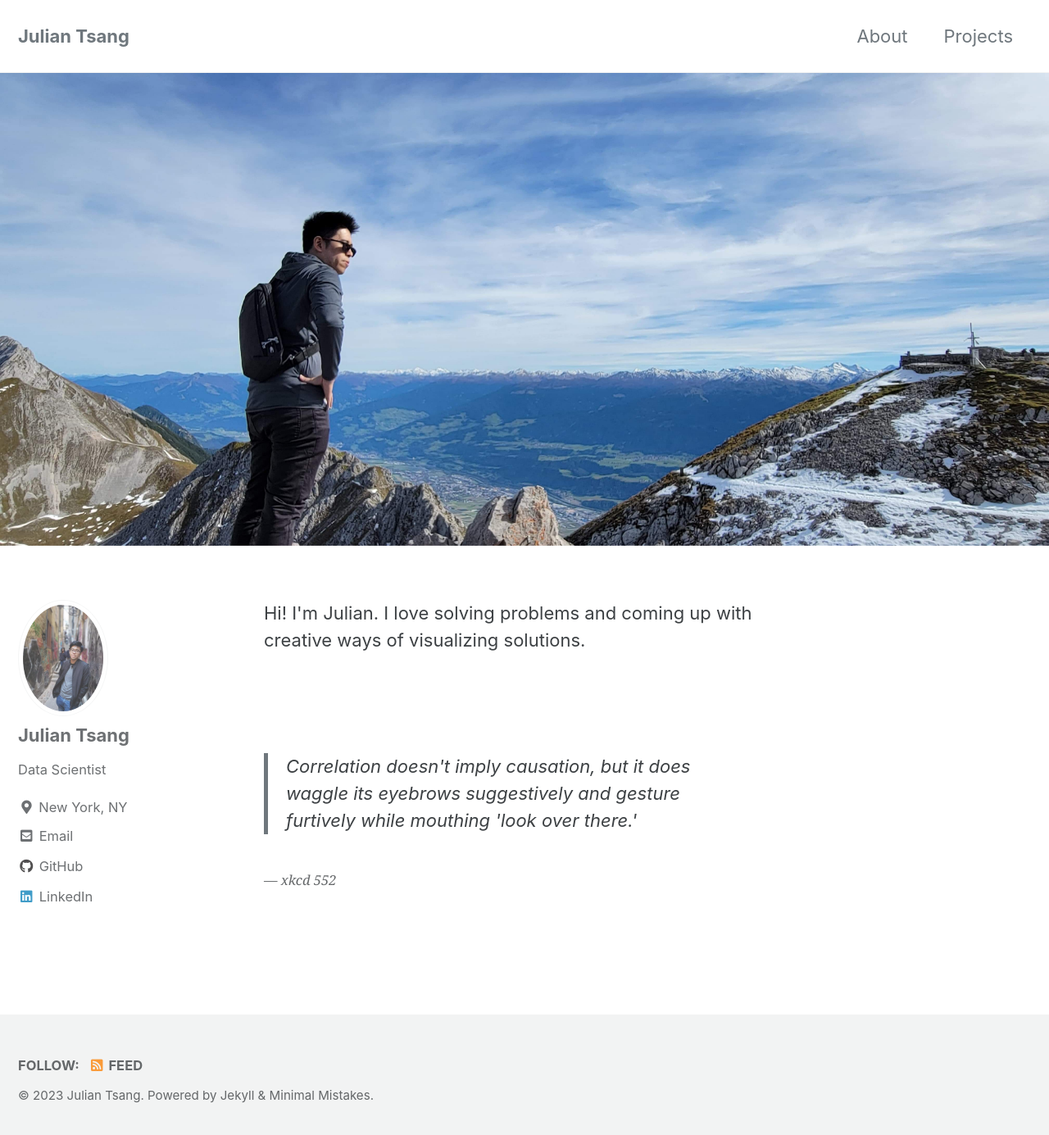
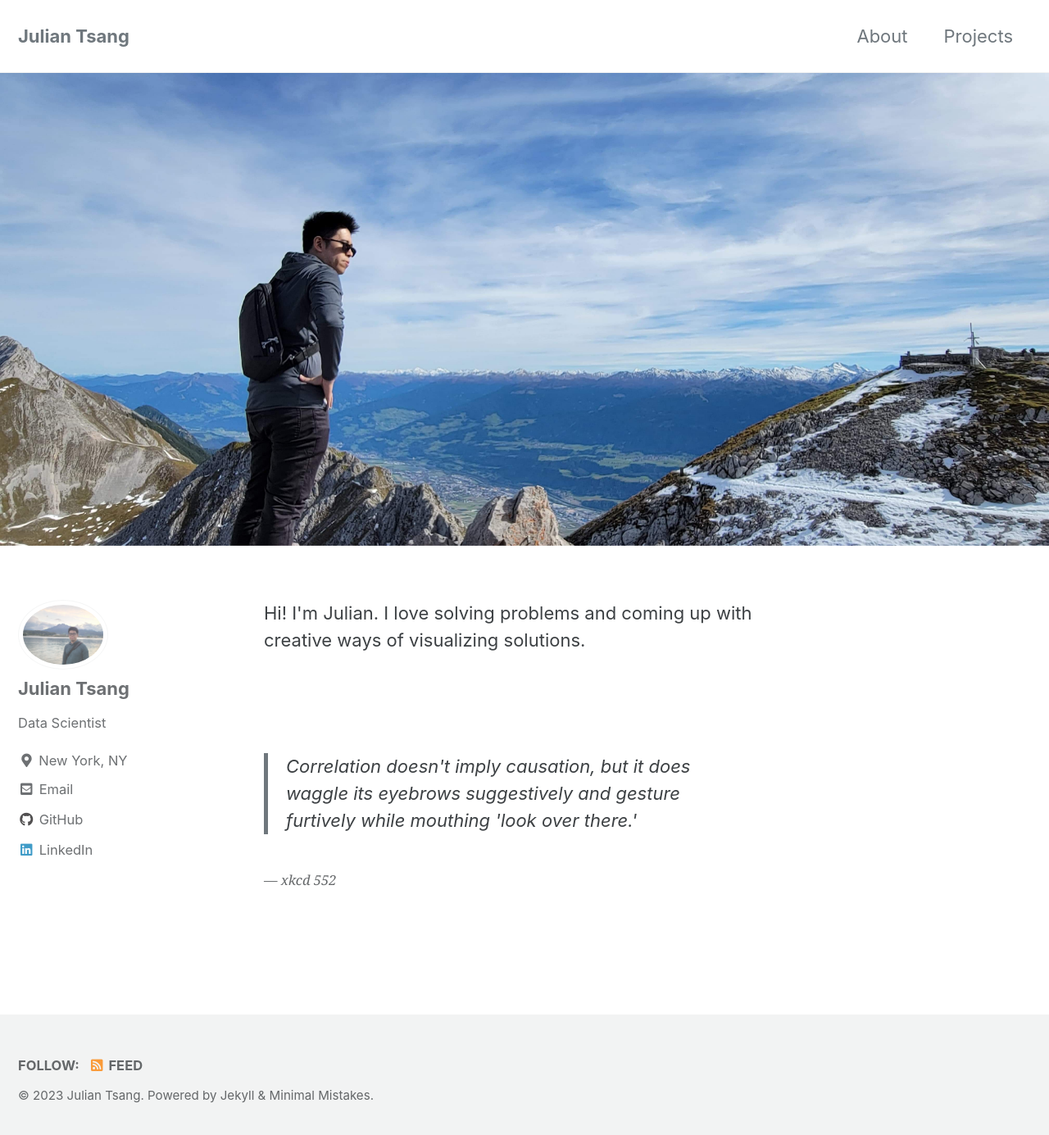
Before and after one commit to juliantsang1/juliantsang1.github.io, a Jekyll site: the page built from index.html, in a window 1280 px wide and 1392 px high. Shown: the top 1385 px of the window at 82% size. Built offline with Jekyll 4.4.1, drawn with Linux system fonts in a browser that asks for light colours; cached includes are drawn as plain includes; the list of posts is cut into pages by our own code.

Commit message:
added new profile avatar and link for NLP pdf

```diff
--- a/_config.yml
+++ b/_config.yml
@@ -94,7 +94,7 @@
 # Site Author
 author:
   name             : "Julian Tsang"
-  avatar           : "images/profilepic.jpg" # path of avatar image, e.g. "/assets/images/bio-photo.jpg"
+  avatar           : "images/profilepic2.jpg" # path of avatar image, e.g. "/assets/images/bio-photo.jpg"
   bio              : "Data Scientist"
   location         : "New York, NY"
   email            :
--- a/index.html
+++ b/index.html
@@ -2,7 +2,7 @@
 layout: single
 author_profile: true
 header:
-  image: "images/mountain_pic.jpg"
+  image: "images/mountain_pic.JPG"
 ---
 
 Hi! I'm Julian. I love solving problems and coming up with creative ways of visualizing solutions.
```
Also changed, not shown: _pages/projects.md (+1 -1 lines), images/profilepic2.JPG (added).
